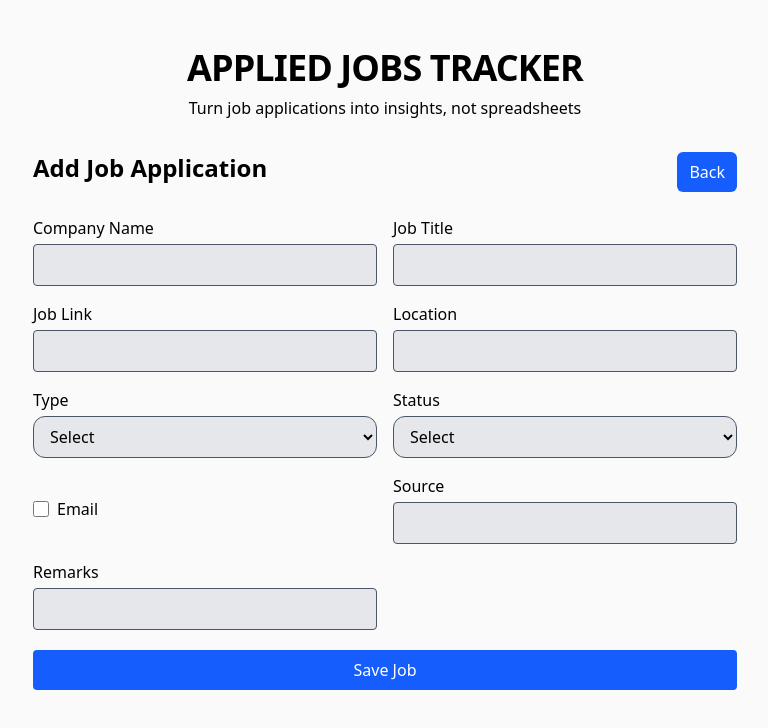
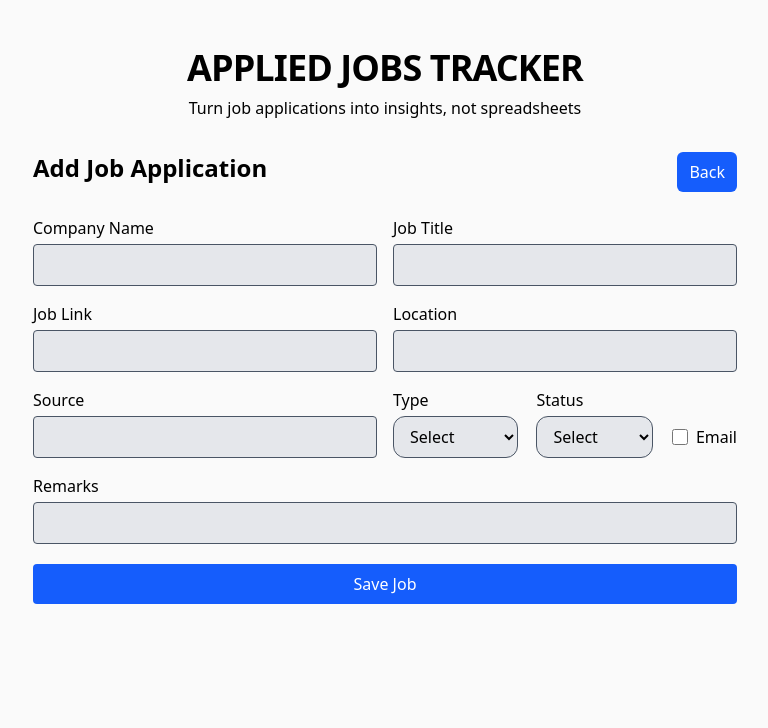
Before and after one commit to Gowthamkvdl/applied-jobs-tracker, a Next.js app: page /add in a window 1280 px wide. Shown: the top 728 px of the page, without its empty margins (255-1023 px from the left). Built offline with nearby package versions, Linux system fonts and the light colour scheme.

Commit message:
feat: enhance job form layout with improved structure for type, status, and email fields

```diff
--- a/app/add/page.tsx
+++ b/app/add/page.tsx
@@ -86,6 +86,8 @@ export default function JobInputPage() {
         <Input label="Job Title" name="title" onChange={handleChange} />
         <Input label="Job Link" name="link" onChange={handleChange} />
         <Input label="Location" name="location" onChange={handleChange} />
+        <Input label="Source" name="source" onChange={handleChange} />
+        <div className="selectAndCheck flex justify-between items-baseline-last gap-0">
 
           <Select
             label="Type"
@@ -102,14 +104,17 @@ export default function JobInputPage() {
             onChange={handleChange}
           />
           <CheckBox checked={form?.email ? form.email : false} onChange={handleCheckChange} name="email" label="Email" />
-        <Input label="Source" name="source" onChange={handleChange} />
+        </div>
+        <div className="md:col-span-2">
+
           <Input label="Remarks" name="remarks" onChange={handleChange} />
+        </div>
 
         <button
           type="submit"
           className="md:col-span-2 mt-1 bg-blue-600 hover:bg-blue-700 text-white py-2 rounded font-medium"
         >
-          {loading? "Adding..." : "Save Job"}
+          {loading ? "Adding..." : "Save Job"}
         </button>
 
       </form>
--- a/app/edit/[id]/page.tsx
+++ b/app/edit/[id]/page.tsx
@@ -117,7 +117,8 @@ export default function Edit() {
         <Input label="Job Title" name="title" defaultVal={form?.title} onChange={handleChange} />
         <Input label="Job Link" name="link" defaultVal={form?.link} onChange={handleChange} />
         <Input label="Location" name="location" defaultVal={form?.location} onChange={handleChange} />
-
+        <Input label="Source" name="source" defaultVal={form?.source} onChange={handleChange} />
+        <div className="selectAndCheck flex justify-between items-baseline-last gap-0">
           <Select
             label="Type"
             name="type"
@@ -133,9 +134,12 @@ export default function Edit() {
             onChange={handleChange}
             selectedVal={form?.status}
           />
+
           <CheckBox checked={form?.email ? form.email : false} onChange={handleCheckChange} name="email" label="Email" />
-        <Input label="Source" name="source" defaultVal={form?.source} onChange={handleChange} />
+        </div>
+        <div className="md:col-span-2">
           <Input label="Remarks" name="remarks" defaultVal={form?.remarks} onChange={handleChange} />
+        </div>
 
         <button
           type="submit"
```
Lines whose indentation alone changed are shown as unchanged.
